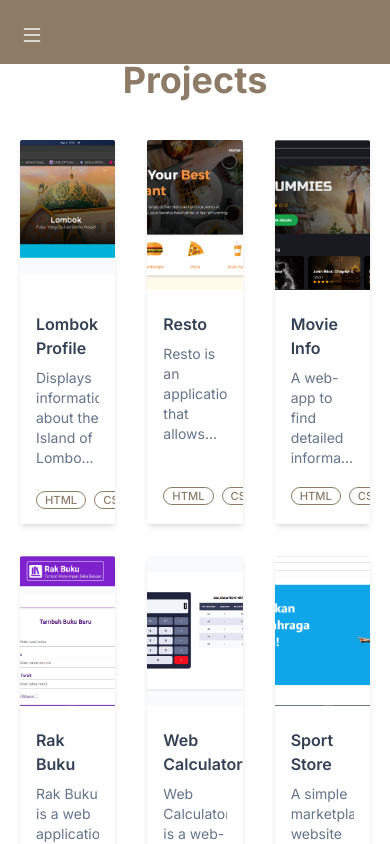
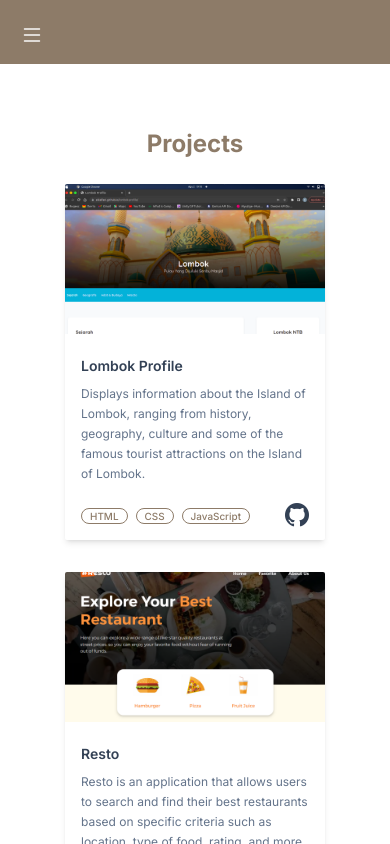
Before and after one commit to ekialfani/portfolio, a React (Create React App) app: page /projects in a window 390 px wide. Built offline with nearby package versions, Linux system fonts and the light colour scheme.

Commit message:
fix: responsive design on the projects page

```diff
--- a/src/components/Content.js
+++ b/src/components/Content.js
@@ -3,7 +3,7 @@ import AppRoute from "../routes/AppRouter";
 function Content() {
   return (
     <main
-      className="px-5 py-5 sm:px-8 md:px-10 md:py-8 lg:px-14 lg:py-10 2xl:px-20 overflow-auto">
+      className="px-5 py-5 sm:px-8 md:px-10 py-8 lg:px-14 lg:py-10 2xl:px-20 overflow-auto">
       <AppRoute />
     </main>
   );
--- a/src/pages/Projects.js
+++ b/src/pages/Projects.js
@@ -9,11 +9,11 @@ function Projects() {
   return (
     <div>
       <h2
-        className="capitalize text-4xl font-bold mt-10 mb-10 text-custom-shadow text-center">
+        className="capitalize text-center text-2xl sm:text-3xl md:text-4xl 2xl:text-6xl font-bold mt-24 mb-6 md:mt-10 mb-10 md:mb-12 2xl:mb-14 2xl:mt-14 text-custom-shadow">
         projects
       </h2>
       <div
-        className="grid grid-cols-3 gap-8">
+        className="grid grid-cols-[minmax(180px,_260px)] sm:grid-cols-[repeat(2,_minmax(180px,_280px))] xl:grid-cols-[repeat(3,_minmax(200px,_300px))] justify-center gap-8">
         <div
           className="shadow-md rounded-sm relative overflow-hidden">
           <a
@@ -29,7 +29,7 @@ function Projects() {
           <div
             className="p-4 mb-10">
             <h4
-              className="capitalize font-semibold mb-2 text-slate-700 hover:text-custom-shadow active:text-slate-700">
+              className="capitalize text-sm sm:text-base font-semibold mb-2 text-slate-700 hover:text-custom-shadow active:text-slate-700">
               <a
                 href="https://ekialfani.github.io/lombok-profile/"
                 target="_blank"
@@ -38,24 +38,24 @@ function Projects() {
               </a>
             </h4>
             <p
-              className="limit-sentences text-sm text-slate-500">
+              className="limit-sentences text-xs leading-5 sm:text-sm text-slate-500">
               Displays information about the Island of Lombok, ranging from history, geography, culture and some of the famous tourist attractions on the Island of Lombok.
             </p>
           </div>
           <div
-            className="absolute left-0 w-full bottom-0 flex items-center justify-between px-4 py-2">
+            className="absolute left-0 w-full bottom-0 flex items-center justify-between px-4 py-2 gap-x-2 overflow-auto">
             <div
               className="flex gap-2 font-medium text-custom-shadow">
               <span
-                className="border border-custom-shadow px-2 rounded-full text-custom-xs uppercase">
+                className="border border-custom-shadow px-2 rounded-full text-[0.62em] sm:text-custom-xs uppercase">
                 html
               </span>
               <span
-                className="border border-custom-shadow px-2 rounded-full text-custom-xs uppercase">
+                className="border border-custom-shadow px-2 rounded-full text-[0.62em] sm:text-custom-xs uppercase">
                 css
               </span>
               <span
-                className="border border-custom-shadow px-2 rounded-full text-custom-xs capitalize">
+                className="border border-custom-shadow px-2 rounded-full text-[0.62em] sm:text-custom-xs capitalize">
                 javaScript
               </span>
             </div>
@@ -83,28 +83,28 @@ function Projects() {
           </a>
           <div className="p-4 mb-10">
             <h4
-              className="capitalize font-semibold mb-2 text-slate-700 hover:text-custom-shadow active:text-slate-700">
+              className="capitalize text-sm sm:text-base font-semibold mb-2 text-slate-700 hover:text-custom-shadow active:text-slate-700">
               <a href="https://jovial-clafoutis-41cfc0.netlify.app/" target="_blank"
           rel="noreferrer">
                 resto
               </a>
             </h4>
-            <p className="limit-sentences text-sm text-slate-500">Resto is an application that allows users to search and find their best restaurants based on specific criteria such as location, type of food, rating, and more. With this application, users can view information about the restaurant such as menu, photos, and reviews from previous visitors.</p>
+            <p className="limit-sentences text-xs leading-5 sm:text-sm text-slate-500">Resto is an application that allows users to search and find their best restaurants based on specific criteria such as location, type of food, rating, and more. With this application, users can view information about the restaurant such as menu, photos, and reviews from previous visitors.</p>
           </div>
           <div
-            className="absolute w-full bottom-0 flex items-center px-4 py-3 justify-between">
+            className="absolute w-full bottom-0 flex items-center px-4 py-3 justify-between gap-x-2 overflow-auto">
             <div
               className="flex gap-2 font-medium text-custom-shadow">
               <span
-                className="text-custom-xs px-2 border border-custom-shadow rounded-full uppercase">
+                className="text-[0.62em] sm:text-custom-xs px-2 border border-custom-shadow rounded-full uppercase">
                   html
               </span>
               <span
-                className="text-custom-xs px-2 border border-custom-shadow rounded-full uppercase">
+                className="text-[0.62em] sm:text-custom-xs px-2 border border-custom-shadow rounded-full uppercase">
                 css
               </span>
               <span
-                className="text-custom-xs px-2 border border-custom-shadow rounded-full capitalize">
+                className="text-[0.62em] sm:text-custom-xs px-2 border border-custom-shadow rounded-full capitalize">
                 javaScript
               </span>
             </div>
@@ -132,30 +132,30 @@ function Projects() {
           </a>
           <div className="p-4 mb-10">
             <h4
-              className="capitalize font-semibold mb-2 text-slate-700 hover:text-custom-shadow active:text-slate-700">
+              className="capitalize text-sm sm:text-base font-semibold mb-2 text-slate-700 hover:text-custom-shadow active:text-slate-700">
               <a href="https://ekialfani.github.io/movie-info/" target="_blank" rel="noreferrer">
                 movie info
               </a>
             </h4>
             <p
-              className="limit-sentences text-sm text-slate-500">
+              className="limit-sentences leading-5 text-xs  sm:text-sm text-slate-500">
               A web-app to find detailed information about movies. This website is built using TMDB (The Movie Database) API.
             </p>
           </div>
           <div
-            className="absolute w-full bottom-0 flex items-center px-4 py-3 justify-between">
+            className="absolute w-full bottom-0 flex items-center px-4 py-3 justify-between gap-x-2 overflow-auto">
             <div
               className="flex gap-2 font-medium text-custom-shadow">
               <span
-                className="border border-custom-shadow px-2 rounded-full text-custom-xs uppercase">
+                className="border border-custom-shadow px-2 rounded-full text-[0.62em] sm:text-custom-xs uppercase">
                 html
               </span>
               <span
-                className="border border-custom-shadow px-2 rounded-full text-custom-xs uppercase">
+                className="border border-custom-shadow px-2 rounded-full text-[0.62em] sm:text-custom-xs uppercase">
                 css
               </span>
               <span
-                className="border border-custom-shadow px-2 rounded-full text-custom-xs capitalize">
+                className="border border-custom-shadow px-2 rounded-full text-[0.62em] sm:text-custom-xs capitalize">
                 javaScript
               </span>
             </div>
@@ -184,30 +184,30 @@ function Projects() {
           <div
             className="p-4 mb-10">
             <h4
-              className="capitalize font-semibold mb-2 text-slate-700 hover:text-custom-shadow active:text-slate-700">
+              className="capitalize text-sm sm:text-base font-semibold mb-2 text-slate-700 hover:text-custom-shadow active:text-slate-700">
               <a href="https://ekialfani.github.io/rak-buku/" target="_blank" rel="noreferrer">
                 rak buku
               </a>
             </h4>
             <p
-              className="limit-sentences text-sm text-slate-500">
+              className="limit-sentences leading-5 text-xs sm:text-sm text-slate-500">
               Rak Buku is a web application to store reading books, we can add a new book and move books between shelves by marking them as "selesai dibaca (finished)" or "belum selesai (unfinished)". We can also remove the book from the bookshelf by pressing the "hapus buku (deleted book)" button and edit the book by pressing the edit icon.
             </p>
           </div>
           <div
-            className="absolute left-0 w-full bottom-0 flex items-center justify-between px-4 py-2">
+            className="absolute left-0 w-full bottom-0 flex items-center justify-between px-4 py-2 gap-x-2 overflow-auto">
             <div
               className="flex gap-2 font-medium text-custom-shadow">
               <span
-                className="border border-custom-shadow px-2 rounded-full text-custom-xs uppercase">
+                className="border border-custom-shadow px-2 rounded-full text-[0.62em] sm:text-custom-xs uppercase">
                 html
               </span>
               <span
-                className="border border-custom-shadow px-2 rounded-full text-custom-xs uppercase">
+                className="border border-custom-shadow px-2 rounded-full text-[0.62em] sm:text-custom-xs uppercase">
                 css
               </span>
               <span
-                className="border border-custom-shadow px-2 rounded-full text-custom-xs capitalize">
+                className="border border-custom-shadow px-2 rounded-full text-[0.62em] sm:text-custom-xs capitalize">
                 javaScript
               </span>
             </div>
@@ -236,7 +236,7 @@ function Projects() {
           <div
             className="p-4 mb-10">
             <h4
-              className="capitalize font-semibold mb-2 text-slate-700 hover:text-custom-shadow active:text-slate-700">
+              className="capitalize text-sm sm:text-base font-semibold mb-2 text-slate-700 hover:text-custom-shadow active:text-slate-700">
               <a
                 href="https://ekialfani.github.io/web-calculator/"
                 target="_blank"
@@ -245,24 +245,24 @@ function Projects() {
               </a>
             </h4>
             <p
-              className="limit-sentences text-sm text-slate-500">
+              className="limit-sentences leading-5 text-xs sm:text-sm text-slate-500">
               Web Calculator is a web-based application that allows us to perform simple arithmetic operations such as addition, subtraction, multiplication, and others. When we do the calculation process, the history will be saved automatically into web storage and will be displayed in tabular form.
             </p>
           </div>
           <div
-            className="absolute left-0 w-full bottom-0 flex items-center justify-between px-4 py-2">
+            className="absolute left-0 w-full bottom-0 flex items-center justify-between px-4 py-2 gap-x-2 overflow-auto">
             <div
               className="flex gap-2 font-medium text-custom-shadow">
               <span
-                className="border border-custom-shadow px-2 rounded-full text-custom-xs uppercase">
+                className="border border-custom-shadow px-2 rounded-full text-[0.62em] sm:text-custom-xs uppercase">
                 html
               </span>
               <span
-                className="border border-custom-shadow px-2 rounded-full text-custom-xs uppercase">
+                className="border border-custom-shadow px-2 rounded-full text-[0.62em] sm:text-custom-xs uppercase">
                 css
               </span>
               <span
-                className="border border-custom-shadow px-2 rounded-full text-custom-xs capitalize">
+                className="border border-custom-shadow px-2 rounded-full text-[0.62em] sm:text-custom-xs capitalize">
                 javaScript
               </span>
             </div>
@@ -291,7 +291,7 @@ function Projects() {
           <div
             className="p-4 mb-10">
             <h4
-              className="capitalize font-semibold mb-2 text-slate-700 hover:text-custom-shadow active:text-slate-700">
+              className="capitalize text-sm sm:text-base font-semibold mb-2 text-slate-700 hover:text-custom-shadow active:text-slate-700">
               <a
                 href="https://ekialfani.github.io/sport-store/"
                 target="_blank"
@@ -300,24 +300,24 @@ function Projects() {
               </a>
             </h4>
             <p
-              className="limit-sentences text-sm text-slate-500">
+              className="limit-sentences leading-5 text-xs sm:text-sm text-slate-500">
               A simple marketplace website that displays items, prices, categories, and more.
             </p>
           </div>
           <div
-            className="absolute left-0 w-full bottom-0 flex items-center justify-between px-4 py-2">
+            className="absolute left-0 w-full bottom-0 flex items-center justify-between px-4 py-2 gap-x-2 overflow-auto">
             <div
               className="flex gap-2 font-medium text-custom-shadow">
               <span
-                className="border border-custom-shadow px-2 rounded-full text-custom-xs uppercase">
+                className="border border-custom-shadow px-2 rounded-full text-[0.62em] sm:text-custom-xs uppercase">
                 html
               </span>
               <span
-                className="border border-custom-shadow px-2 rounded-full text-custom-xs capitalize">
+                className="border border-custom-shadow px-2 rounded-full text-[0.62em] sm:text-custom-xs capitalize">
                 tailwind
               </span>
               <span
-                className="border border-custom-shadow px-2 rounded-full text-custom-xs capitalize">
+                className="border border-custom-shadow px-2 rounded-full text-[0.62em] sm:text-custom-xs capitalize">
                 javaScript
               </span>
             </div>
```
